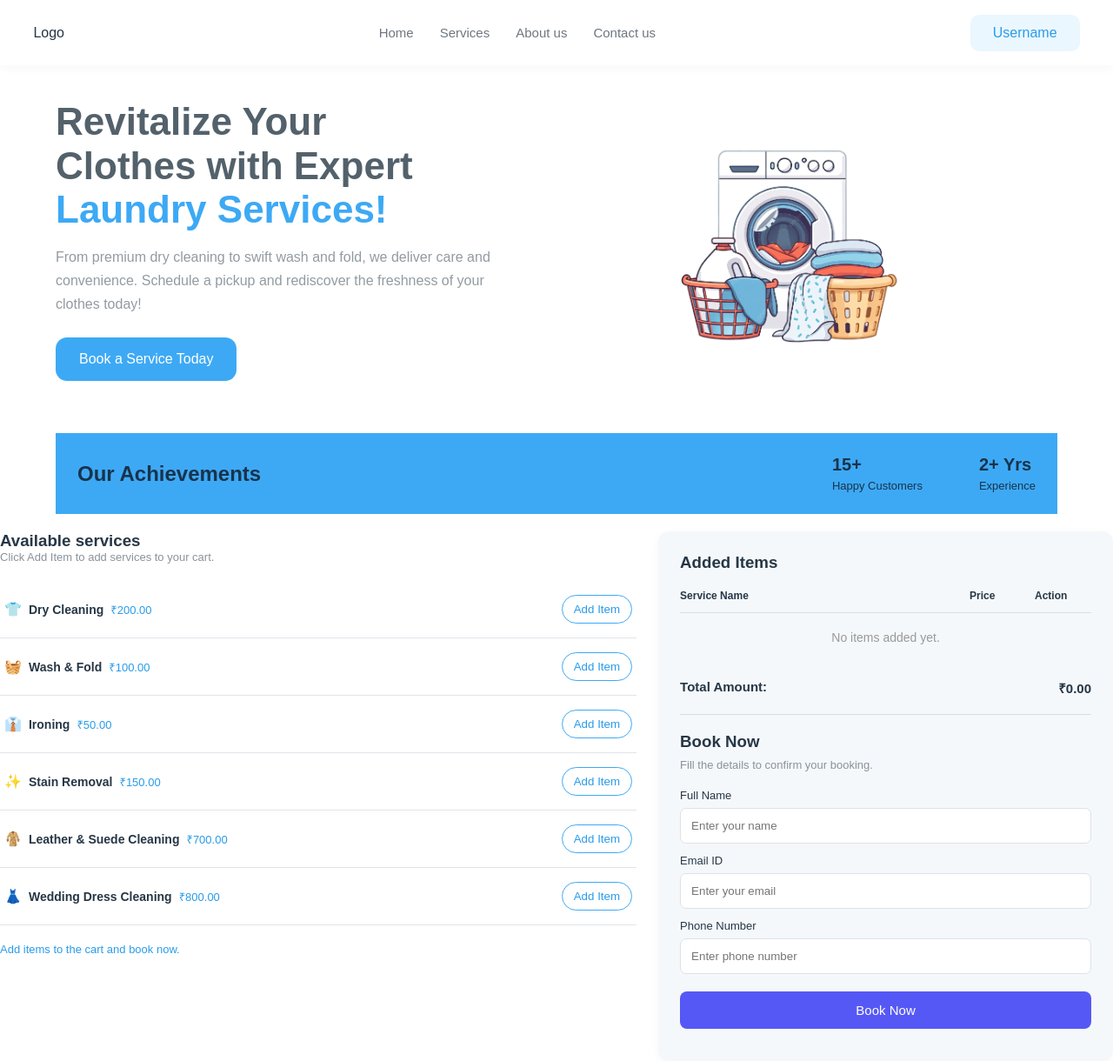
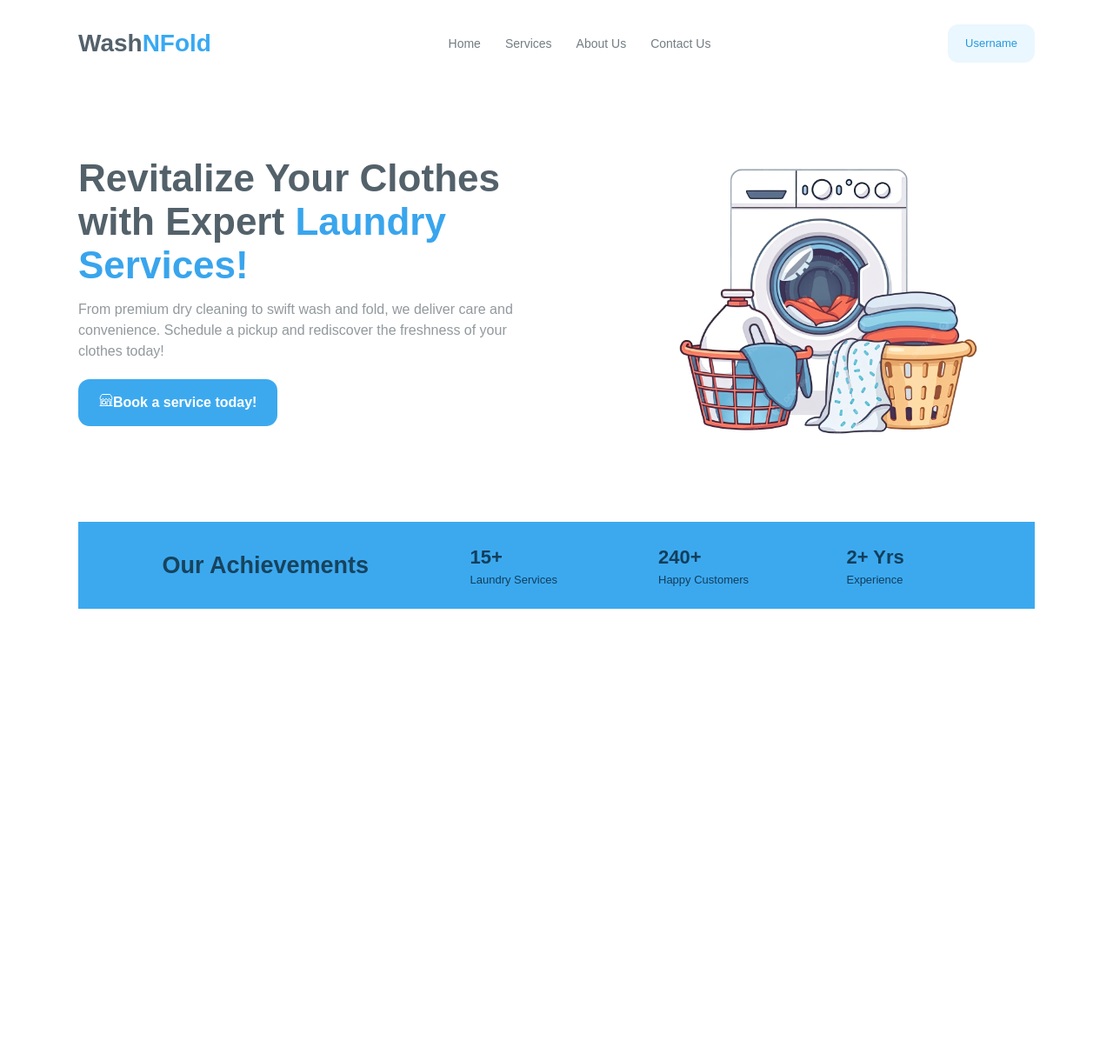
Before and after one commit to Bhuvana1907/Laundry-Service, a plain HTML site: page index.html in a window 1280 px wide. Shown: the whole page at 87% size. After the commit the page ends 800 px from the top, so only its background shows below. Drawn offline with nearby package versions, Linux system fonts and the light colour scheme.

Commit message:
Modified the home page

```diff
--- a/index.html
+++ b/index.html
@@ -1,159 +1,76 @@
-<!doctype html>
+<!DOCTYPE html>
 <html lang="en">
 <head>
-    <meta charset="UTF-8" />
-    <meta name="viewport" content="width=device-width, initial-scale=1.0" />
+    <meta charset="UTF-8">
+    <meta name="viewport" content="width=device-width, initial-scale=1.0">
     <title>Laundry Service</title>
-    <link rel="stylesheet" href="style.css" />
+  <link rel="stylesheet" href="style.css">
 </head>
 <body>
-    <header>
-      <div class="basic">
-        <a class="logo" href="#home">Logo</a>
+    <script type="module" src="https://unpkg.com/ionicons@7.1.0/dist/ionicons/ionicons.esm.js"></script>
+
+<script nomodule src="https://unpkg.com/ionicons@7.1.0/dist/ionicons/ionicons.js"></script>
+    <header class="navbar">
+     <a href="#home" class="logo">
+         Wash<span>NFold</span>
+     </a>
        <nav>
             <a href="#home">Home</a>
-          <a href="#service">Services</a>
-          <a href="#About">About us</a>
-          <a href="#contact">Contact us</a>
+            <a href="#services">Services</a>
+            <a href="#quality">About Us</a>
+            <a href="#footer">Contact Us</a>
         </nav>
-        <a class="user" href="#booking">Username</a>
-      </div>
+<a href="#booking" class="username">Username</a>
 </header>
-    <main>
+
  <section class="hero" id="home">
         <div class="hero-content">
             <h1>
-            Revitalize Your<br />
-            Clothes with Expert<br />
+                Revitalize Your Clothes with Expert
                 <span>Laundry Services!</span>
             </h1>
             <p>
-            From premium dry cleaning to swift wash and fold, we deliver care
-            and convenience. Schedule a pickup and rediscover the freshness of
-            your clothes today!
+                From premium dry cleaning to swift wash and fold,
+                we deliver care and convenience. Schedule a pickup
+                and rediscover the freshness of your clothes today!
             </p>
-          <a href="#booking" class="primary">Book a Service Today</a>
+            <a href="#services" class="primary-btn">
+            <ion-icon name="storefront-outline"></ion-icon>Book a service today!
+            </a>
         </div>
-        <div class="hero-img">
-          <img src="Laundry_image.png" alt="Laundry Service" />
+        <div class="hero-image">
+              <img src="Laundry_image.png" alt="Washing Machine">
         </div>
  </section>
          <section class="achievements">
+
         <h2>Our Achievements</h2>
-        <div class="achievements-items">
+
         <div>
-            <h3>15+</h3>
-            <p>Happy Customers</p>
-          </div>
-          <div>
-            <h3>2+ Yrs</h3>
-            <p>Experience</p>
-          </div>
-        </div>
-      </section>
-      <section class="booking-container">
-        <div class="service-box">
-          <h3>Available services</h3>
-          <p class="small-text">Click Add Item to add services to your cart.</p>
-          <div class="service-item">
-            <div>
-              <span>👕</span>
-              <strong>Dry Cleaning</strong>
-              <span class="price">₹200.00</span>
-            </div>
-            <button onclick="addService('Dry Cleaning', 200)">Add Item</button>
-          </div>
-          <div class="service-item">
-            <div>
-              <span>🧺</span>
-              <strong>Wash & Fold</strong>
-              <span class="price">₹100.00</span>
-            </div>
-            <button onclick="addService('Wash & Fold', 100)">Add Item</button>
-          </div>
-          <div class="service-item">
-            <div>
-              <span>👔</span>
-              <strong>Ironing</strong>
-              <span class="price">₹50.00</span>
-            </div>
-            <button onclick="addService('Ironing', 50)">Add Item</button>
-          </div>
-          <div class="service-item">
-            <div>
-              <span>✨</span>
-              <strong>Stain Removal</strong>
-              <span class="price">₹150.00</span>
-            </div>
-            <button onclick="addService('Stain Removal', 150)">Add Item</button>
-          </div>
-          <div class="service-item">
-            <div>
-              <span>🧥</span>
-              <strong>Leather & Suede Cleaning</strong>
-              <span class="price">₹700.00</span>
-            </div>
-            <button onclick="addService('Leather & Suede Cleaning', 700)">
-              Add Item
-            </button>
-          </div>
-          <div class="service-item">
-            <div>
-              <span>👗</span>
-              <strong>Wedding Dress Cleaning</strong>
-              <span class="price">₹800.00</span>
-            </div>
-            <button onclick="addService('Wedding Dress Cleaning', 800)">
-              Add Item
-            </button>
-          </div>
-           <p class="add-info">
-                Add items to the cart and book now.
-            </p>
-        </div>
-        <div class="cart-box">
-            <h3>Added Items</h3>
-            <div class="cart-heading">
-                <span>Service Name</span>
-                <span>Price</span>
-               <span>Action</span>
-            </div>
-            <div id="cart-items">
-                <p class="empty-cart">No items added yet.</p>
+            <strong>15+</strong>
+            <span>Laundry Services</span>
         </div>
 
-            <div class="total">
-                <strong>Total Amount:</strong>
-                <strong id="total">₹0.00</strong>
+        <div>
+            <strong>240+</strong>
+            <span>Happy Customers</span>
         </div>
 
-            <hr>
-             <div id="booking">
-                <h3>Book Now</h3>
-                <p class="small-text">Fill the details to confirm your booking.</p>
+        <div>
+            <strong>2+ Yrs</strong>
+            <span>Experience</span>
+        </div>
 
-                <form id="booking-form">
-
-                    <label>Full Name</label>
-                    <input type="text" id="name" placeholder="Enter your name" required>
-
-                    <label>Email ID</label>
-                    <input type="email" id="email" placeholder="Enter your email" required>
-
-                    <label>Phone Number</label>
-                    <input type="tel" id="phone" placeholder="Enter phone number"
-                    pattern="[0-9]{10}" required>
-
-                    <button type="submit" class="book-btn">Book Now</button>
-
-                    <p id="booking-message"></p>
-
-                </form>
-            </div>
-        </div>
-        </div>
          </section>
 
-    </main>
+
+
+
+
+
+
+
+
+
 </body>
 </html>
--- a/style.css
+++ b/style.css
@@ -1,266 +1,158 @@
-*{
+* {
+    margin: 0;
+    padding: 0;
     box-sizing: border-box;
-    margin:0;
-    padding:0;
 }
 html {
     scroll-behavior: smooth;
 }
 body{
+    font-family: Arial, Helvetica, sans-serif;
+    color: #34434b;
     background: #ffffff;
-    font-family: Arial, sans-serif;
-    color:#263746;
+    line-height: 1.5;
 }
-a{
+a {
     text-decoration: none;
     color:inherit;
 }
-.basic{
-    width:94%;
-    margin:auto;
+.navbar {
+    width: min(1100px, 90%);
+    margin: auto;
+    min-height: 100px;
     display: flex;
     align-items: center;
     justify-content: space-between;
+    gap: 24px;
 }
-header{
-    height:75px;
+.logo {
+    text-decoration: none;
+    font-size: 28px;
+    font-weight: bold;
+    color: #53616b;
+}
+
+.logo span {
+    color: #39a9f3;
+}
+
+.navbar nav {
     display: flex;
+    gap: 28px;
+    color: #737d82;
+    font-size: 14px;
+}
+
+.navbar nav a:hover {
+    color: #36a5ed;
+}
+.username {
+    color: #2499df;
+    background: #eaf7ff;
+    padding: 12px 20px;
+    border-radius: 12px;
+    font-size: 13px;
+}
+.hero {
+    width: min(1100px, 90%);
+    margin: 35px auto 65px;
+    min-height: 340px;
+    display: grid;
+    grid-template-columns: 1.1fr 0.9fr;
     align-items: center;
-    box-shadow: 0 2px 12px #18334b0b;
+    gap: 30px;
 }
-nav{
-    display:flex;
-   gap:30px;
-    color:#6d7780;
-    font-size: 15px;
+.hero-image {
+    display: flex;
+    justify-content: center;
+    align-items: center;
 }
-nav a:hover {
-    color: #3da9f5;
+.hero-image img {
+    width: 100%;
+    max-width: 400px;
+    height: auto;
+    object-fit: contain;
 }
-.user{
-    background: #eaf7ff;
-      color: #299ce9;
-      padding: 12px 26px;
-      border-radius: 10px;
+
+.hero-content h1 {
+    max-width: 570px;
+    font-size: clamp(32px, 4vw, 44px);
+    line-height: 1.13;
+    color: #53616a;
 }
-.hero{
-   width: 90%;
-    margin: auto;
-    display: grid;
-    grid-template-columns: 1.15fr 0.85fr;
-    align-items: center;
-    min-height: 400px;
-    padding: 40px 0;
-    gap: 20px;
+
+.hero-content h1 span {
+    color: #39a5ed;
 }
-.hero h1 {
-     font-size: 44px;
-    line-height: 1.15;
-    color: #53616b;
-    margin-bottom: 15px;
+
+.hero-content p {
+    max-width: 510px;
+    margin: 14px 0 20px;
+    color: #92999d;
 }
-.hero h1 span {
-    color: #3da9f5;
-}
-.hero p {
-    color: #929ba2;
-    line-height: 1.7;
-    max-width: 510px;
-    margin-bottom: 25px;
-}
-.primary {
-    background: #3da9f5;
+.primary-btn {
+    display: inline-block;
+    background: #3ca9ef;
     color: white;
     border-radius: 13px;
-    padding: 16px 27px;
-    display: inline-block;
-}
-.primary:hover {
-    background: #1689dc;
-}
-.hero-img img {
-    width: 100%;
-    max-width: 340px;
-    height: 290px;
-    object-fit: contain;
-}
-.achievements{
-    background-color:  #3da9f5;
-    width:90%;
-    margin : 20px auto;
-    padding:25px;
-    display:flex;
-    justify-content: space-between;
-    align-items: center;
-    color: #18334b;
-}
-.achievements h2{
-    font-size: 24px;
-}
-.achievements-items{
-    display: flex;
-    gap:65px;
-}
-.achievements-items h3{
-    font-size: 20px;
-}
-.achievements-items p{
-    font-size: 13px;
-    margin-top:5px;
-}
-.booking-section{
-    width:90%;
-    margin:70px auto;
-}
-.booking-container {
-    display: grid;
-    grid-template-columns: 1.4fr 1fr;
-    gap: 25px;
-    align-items: start;
-}
-.services-box,
-.cart-box {
-    background: #f5f8fb;
-    padding: 25px;
-    border-radius: 12px;
-    box-shadow: 0 3px 12px #00000008;
-}
-.services-box h3,
-.cart-box h3 {
-    margin-bottom: 8px;
-}
-.small-text {
-    color: #89939c;
-    font-size: 13px;
-    margin-bottom: 20px;
-}
-
-.service-item {
-    display: flex;
-    align-items: center;
-    justify-content: space-between;
-    padding: 16px 5px;
-    border-bottom: 1px solid #e0e5ea;
-    gap: 10px;
-}
-.service-item div{
-    display: flex;
-    align-items: center;
-    gap:8px;
-    flex-wrap:wrap;
-}
-
-.service-item strong {
-    font-size: 14px;
-}
-.price {
-    color: #299ce9;
-    font-size: 13px;
-}
-
-.service-item button {
-    border: 1px solid #3da9f5;
-    background: white;
-    color: #299ce9;
-    padding: 8px 13px;
-    border-radius: 20px;
-    cursor: pointer;
-    white-space: nowrap;
-}
-
-.service-item button:hover {
-    background: #3da9f5;
-    color: white;
-}
-
-.add-info {
-    color: #299ce9;
-    font-size: 13px;
-    margin-top: 20px;
-}
-.cart-heading {
-    display: grid;
-    grid-template-columns: 1fr 75px 65px;
-    font-size: 12px;
-    font-weight: bold;
-    padding: 12px 0;
-     border-bottom: 1px solid #ddd;
-
-}
-.cart-item {
-    display: grid;
-    grid-template-columns: 1fr 75px 65px;
-    align-items: center;
-    gap: 5px;
-    padding: 12px 0;
-    border-bottom: 1px solid #ddd;
-    font-size: 13px;
-}
-.remove-btn {
-    background: #ffe8e8;
-    color: #e54848;
-    border: none;
-    padding: 7px;
-    border-radius: 8px;
+    padding: 15px 24px;
+    font-weight: 600;
     cursor: pointer;
 }
 
-.empty-cart {
-    text-align: center;
-    color: #999;
-    padding: 20px 0;
-    font-size: 14px;
+.primary-btn:hover {
+    background:skyblue;
+}
+.achievements {
+    width: min(1100px, 90%);
+    margin: 0 auto 70px;
+    background: #3ca9ef;
+    color: #123e5b;
+    min-height: 100px;
+
+    display: flex;
+    align-items: center;
+    justify-content: space-evenly;
+    gap: 20px;
+    padding: 20px;
 }
 
-.total {
-    display: flex;
-    justify-content: space-between;
-    padding: 20px 0;
-    font-size: 15px;
+.achievements h2 {
+    font-size: 27px;
+    color: #17435d;
+    margin-right: 20px;
 }
 
-.cart-box hr {
-    border: 0;
-    border-top: 1px solid #ddd;
-    margin-bottom: 20px;
+.achievements div {
+    display: flex;
+    flex-direction: column;
+    min-width: 120px;
 }
 
-
-#booking label {
-    display: block;
-    font-size: 13px;
-    margin: 12px 0 7px;
+.achievements strong {
+    font-size: 22px;
 }
 
-#booking input {
-    width: 100%;
-    padding: 12px;
-    border: 1px solid #dce2e8;
-    border-radius: 7px;
-    outline: none;
+.achievements span {
+    font-size: 13px;
+}
+.services-section {
+    width: min(1200px, 95%);
+    margin: 50px auto;
+    padding: 25px;
+    background: #f4f7f9;
+    display: grid;
+    grid-template-columns: 1.3fr 0.9fr;
+    gap: 20px;
+    align-items: stretch;
+}
+.services-box {
+    background: white;
+    border-radius: 18px;
+    padding: 25px;
 }
 
-#booking input:focus {
-    border-color: #3da9f5;
+.services-box h2 {
+    font-size: 27px;
+    color: #34434b;
 }
-
-.book-btn {
-    width: 100%;
-    padding: 13px;
-    margin-top: 20px;
-    background: #5658f5;
-    color: white;
-    border: none;
-    border-radius: 8px;
-    cursor: pointer;
-    font-size: 15px;
-}
-.book-btn:hover {
-    background: #4143db;
-}
-
-#booking-message {
-    margin-top: 12px;
-    font-size: 13px;
-    line-height: 1.5;
-}
```
Also changed, not shown: email.js (deleted), script.js (added). Lines whose indentation alone changed are shown as unchanged.
